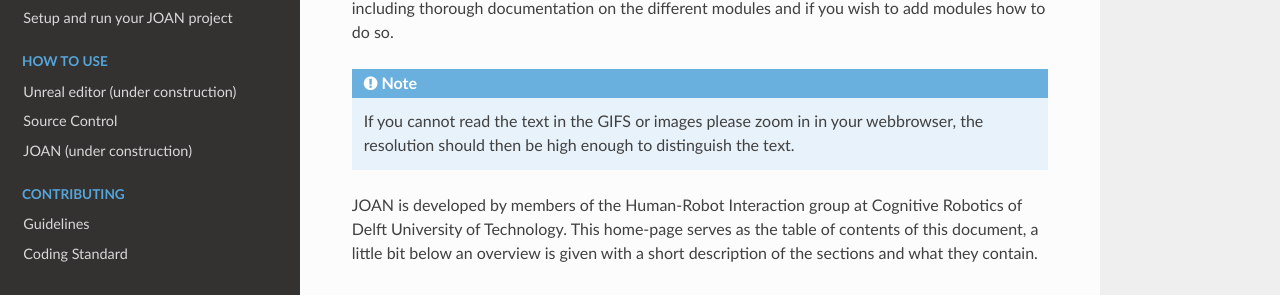
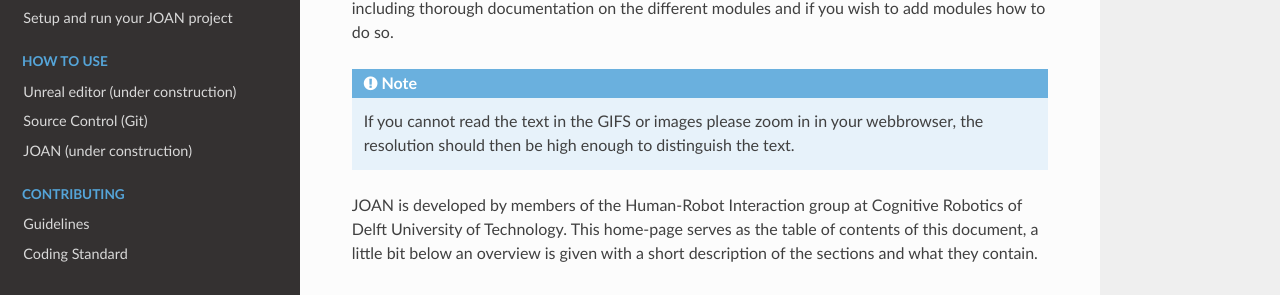
Before and after one commit to tud-hri/joan, an MkDocs documentation site: the page built from docs/index.md, in a window 1280 px wide. Shown: the part 355-650 px from the top of the page. Built offline with MkDocs 1.6.1, drawn with Linux system fonts in a browser that asks for light colours; nearby versions of some CDN libraries.

Commit message:
title change

```diff
--- a/mkdocs.yml
+++ b/mkdocs.yml
@@ -12,7 +12,7 @@
 
     - How to use:
       - Unreal editor (under construction): how-to-unreal.md
-      - Source Control: how-to-git.md
+      - Source Control (Git): how-to-git.md
       - JOAN (under construction): how-to-joan.md
 
     - Contributing:
```
